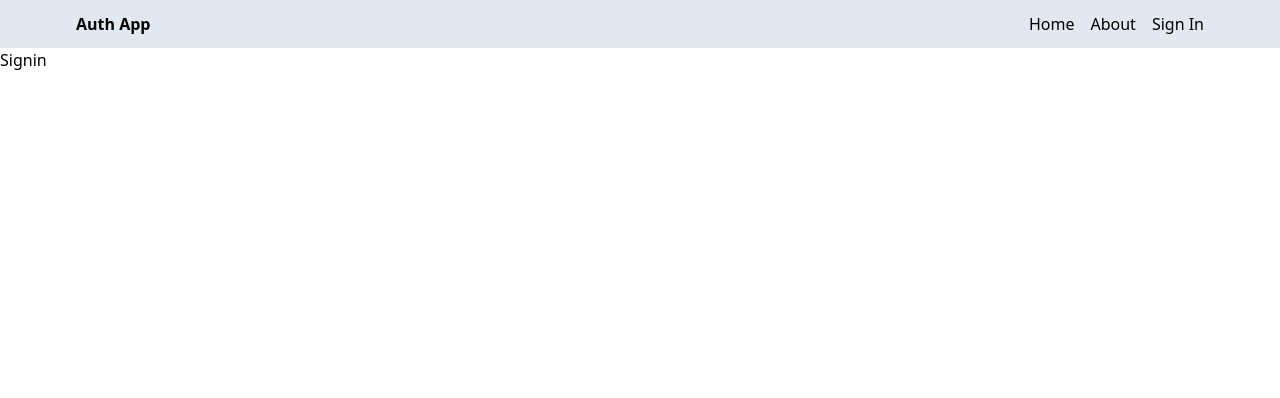
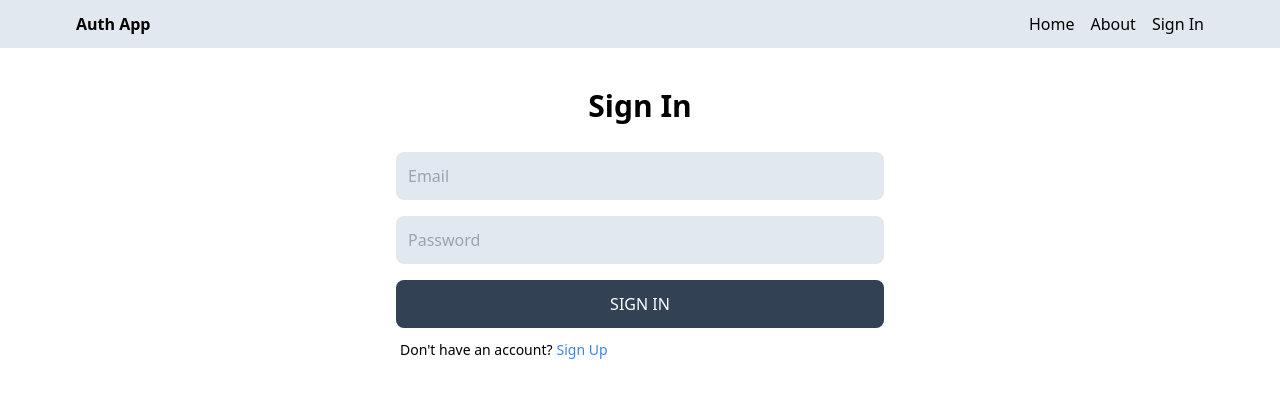
Before and after one commit to wahabtlais/mern-auth, a React (Vite) app in the folder client/: page /sign-in in a window 1280 px wide. Shown: the top 398 px of the page. Built offline with nearby package versions, Linux system fonts and the light colour scheme.

Commit message:
Complete Sign In page functionality

```diff
--- a/client/src/pages/Signin.jsx
+++ b/client/src/pages/Signin.jsx
@@ -1,5 +1,74 @@
+import { useState } from "react";
+import { Link, useNavigate } from "react-router-dom";
+
 const Signin = () => {
-	return <div>Signin</div>;
+	const [formData, setFormData] = useState({});
+	const [error, setError] = useState(false);
+	const [loading, setLoading] = useState(false);
+	const navigate = useNavigate();
+	const handleChange = (e) => {
+		setFormData({ ...formData, [e.target.id]: e.target.value });
+	};
+	const handleSubmit = async (e) => {
+		e.preventDefault();
+		try {
+			setLoading(true);
+			setError(false);
+			const res = await fetch("/api/auth/signin", {
+				method: "POST",
+				headers: {
+					"Content-Type": "application/json",
+				},
+				body: JSON.stringify(formData),
+			});
+			const data = await res.json();
+			setLoading(false);
+			if (data.success === false) {
+				setError(true);
+				return;
+			}
+			navigate("/");
+		} catch (error) {
+			setLoading(false);
+			setError(true);
+		}
+	};
+	return (
+		<div className="p-3 max-w-lg mx-auto">
+			<h1 className="text-3xl text-center font-semibold my-7">Sign In</h1>
+			<form onSubmit={handleSubmit} className="flex flex-col gap-4">
+				<input
+					type="email"
+					placeholder="Email"
+					id="email"
+					className="bg-slate-200 p-3 rounded-lg"
+					onChange={handleChange}
+				/>
+				<input
+					type="password"
+					placeholder="Password"
+					id="password"
+					className="bg-slate-200 p-3 rounded-lg"
+					onChange={handleChange}
+				/>
+				<button
+					disabled={loading}
+					className="bg-slate-700 text-white p-3 rounded-lg uppercase hover:opacity-95 disabled:opacity-80"
+				>
+					{loading ? "Loading..." : "Sign In"}
+				</button>
+			</form>
+			<div className="flex text-sm p-1 mt-2">
+				<p>Don&apos;t have an account?</p>
+				<Link to="/sign-up">
+					<span className="text-blue-500 ml-1">Sign Up</span>
+				</Link>
+			</div>
+			<p className="text-red-600 text-center py-2 font-semibold">
+				{error && "Failed to sign up."}
+			</p>
+		</div>
+	);
 };
 
 export default Signin;
--- a/client/src/pages/Signup.jsx
+++ b/client/src/pages/Signup.jsx
@@ -1,10 +1,11 @@
 import { useState } from "react";
-import { Link } from "react-router-dom";
+import { Link, useNavigate } from "react-router-dom";
 
 const Signup = () => {
 	const [formData, setFormData] = useState({});
 	const [error, setError] = useState(false);
 	const [loading, setLoading] = useState(false);
+	const navigate = useNavigate();
 	const handleChange = (e) => {
 		setFormData({ ...formData, [e.target.id]: e.target.value });
 	};
@@ -26,6 +27,7 @@
 				setError(true);
 				return;
 			}
+			navigate("/sign-in");
 		} catch (error) {
 			setLoading(false);
 			setError(true);
@@ -33,7 +35,7 @@
 	};
 	return (
 		<div className="p-3 max-w-lg mx-auto">
-			<h1 className="text-3xl text-center font-semibold my-7">SignUp</h1>
+			<h1 className="text-3xl text-center font-semibold my-7">Sign Up</h1>
 			<form onSubmit={handleSubmit} className="flex flex-col gap-4">
 				<input
 					type="text"
@@ -60,7 +62,7 @@
 					disabled={loading}
 					className="bg-slate-700 text-white p-3 rounded-lg uppercase hover:opacity-95 disabled:opacity-80"
 				>
-					{loading ? "Loading..." : "SignUp"}
+					{loading ? "Loading..." : "Sign Up"}
 				</button>
 			</form>
 			<div className="flex text-sm p-1 mt-2">
```
